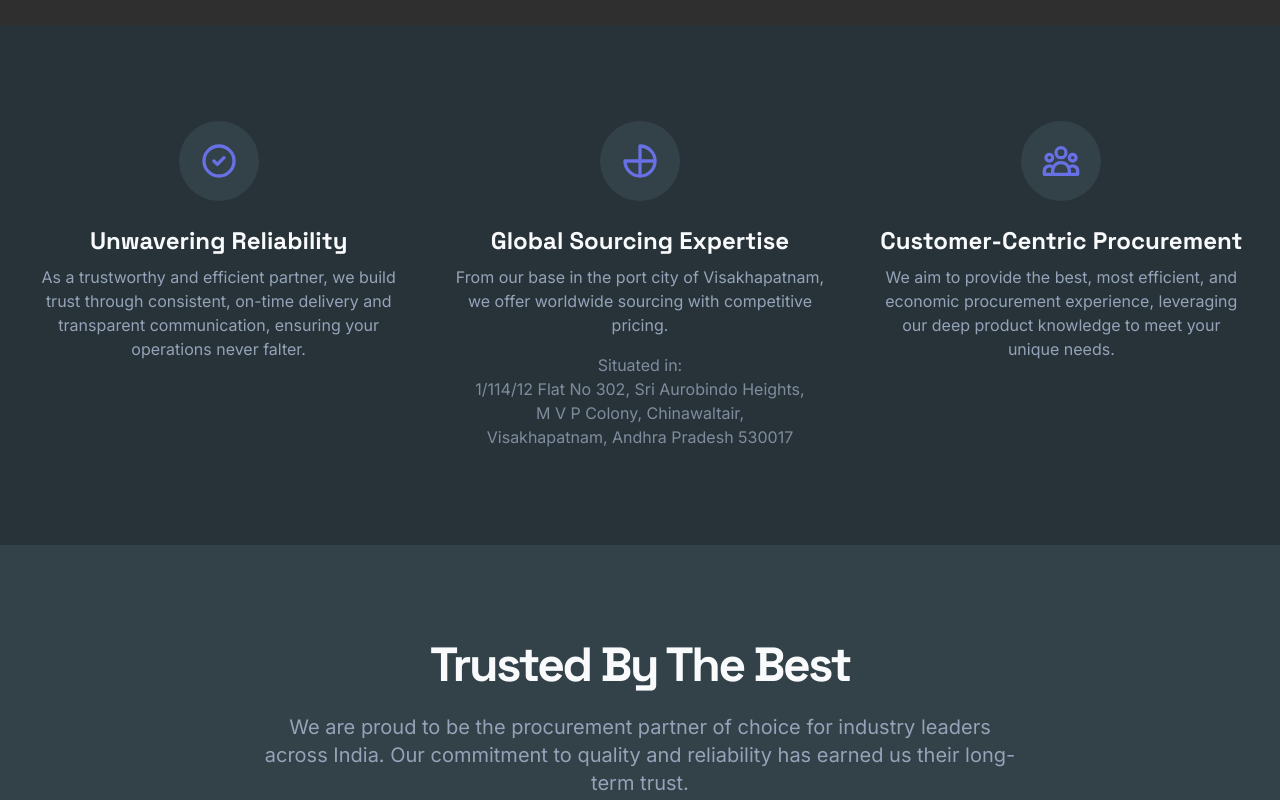
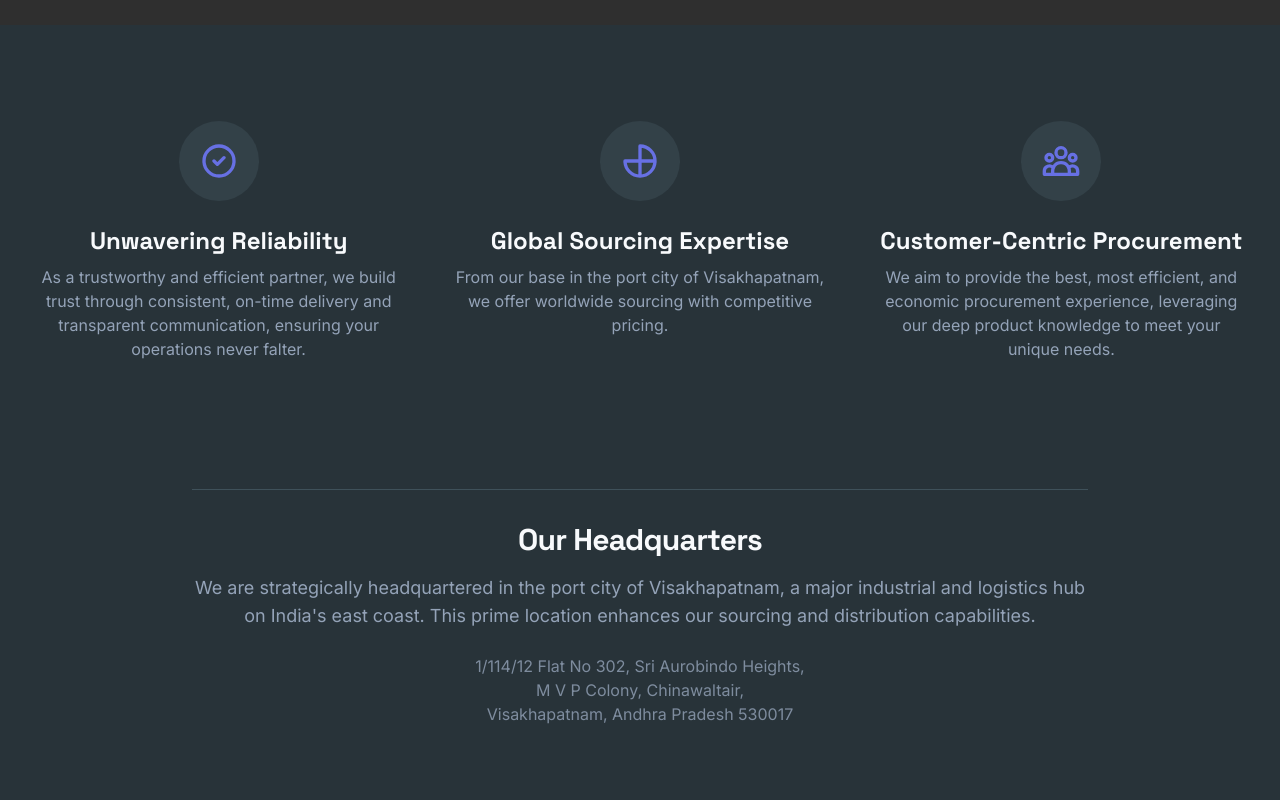
Before and after one commit to LuminousMayank/Pushpa, a Next.js app: page /about in a window 1280 px wide. Shown: the part 600-1400 px from the top of the page. Built offline with nearby package versions, Linux system fonts and the light colour scheme; grey boxes are pictures that could not be loaded.

Commit message:
nope, make a seperate paragraph with extra content which includes the ad

```diff
--- a/src/app/about/page.tsx
+++ b/src/app/about/page.tsx
@@ -5,6 +5,7 @@ import Image from 'next/image';
 import { PlaceHolderImages } from '@/lib/placeholder-images';
 import { clientCategories } from '@/lib/data.tsx';
 import { ClientMarquee } from '@/components/client-marquee';
+import { Separator } from '@/components/ui/separator';
 
 const values = [
   {
@@ -114,26 +115,31 @@ export default function AboutPage() {
       <section id="values" className="bg-background py-16 md:py-24">
         <div className="container mx-auto">
           <div className="grid gap-12 md:grid-cols-3">
-            <div className="text-center">
+            {values.map((value) => (
+              <div key={value.title} className="text-center">
                 <div className="mx-auto mb-6 flex h-20 w-20 items-center justify-center rounded-full bg-card">
-                {values[0].icon}
+                  {value.icon}
                 </div>
                 <h3 className="mb-2 font-headline text-2xl font-bold">
-                {values[0].title}
+                  {value.title}
                 </h3>
-              <p className="text-muted-foreground">{values[0].description}</p>
+                <p className="text-muted-foreground">{value.description}</p>
               </div>
-            <div className="text-center">
-              <div className="mx-auto mb-6 flex h-20 w-20 items-center justify-center rounded-full bg-card">
-                {values[1].icon}
+            ))}
           </div>
-              <h3 className="mb-2 font-headline text-2xl font-bold">
-                {values[1].title}
-              </h3>
-              <p className="text-muted-foreground">{values[1].description}</p>
-              <address className="mt-4 not-italic text-muted-foreground/80">
-                Situated in:
-                <br />
+        </div>
+      </section>
+
+      {/* Location Section */}
+      <section className="bg-background pb-16 md:pb-24">
+        <div className="container mx-auto">
+          <div className="mx-auto max-w-4xl text-center">
+            <Separator className="my-8" />
+            <h2 className="font-headline text-3xl font-bold tracking-tight">Our Headquarters</h2>
+            <p className="mt-4 text-lg text-muted-foreground">
+              We are strategically headquartered in the port city of Visakhapatnam, a major industrial and logistics hub on India's east coast. This prime location enhances our sourcing and distribution capabilities.
+            </p>
+            <address className="mt-6 not-italic text-muted-foreground/80">
               1/114/12 Flat No 302, Sri Aurobindo Heights,
               <br />
               M V P Colony, Chinawaltair,
@@ -141,18 +147,9 @@ export default function AboutPage() {
               Visakhapatnam, Andhra Pradesh 530017
             </address>
           </div>
-            <div className="text-center">
-              <div className="mx-auto mb-6 flex h-20 w-20 items-center justify-center rounded-full bg-card">
-                {values[2].icon}
-              </div>
-              <h3 className="mb-2 font-headline text-2xl font-bold">
-                {values[2].title}
-              </h3>
-              <p className="text-muted-foreground">{values[2].description}</p>
-            </div>
-          </div>
         </div>
       </section>
+
 
       {/* Clients Section */}
       <section id="clients" className="bg-card py-16 md:py-24">
```
Lines whose indentation alone changed are shown as unchanged.
